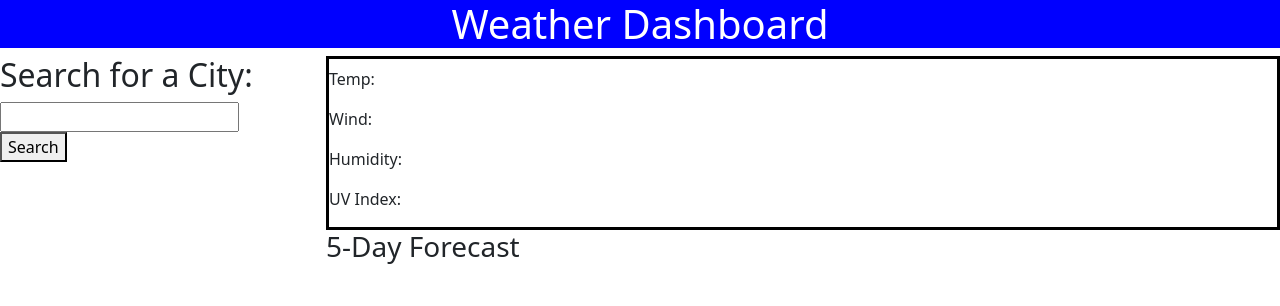
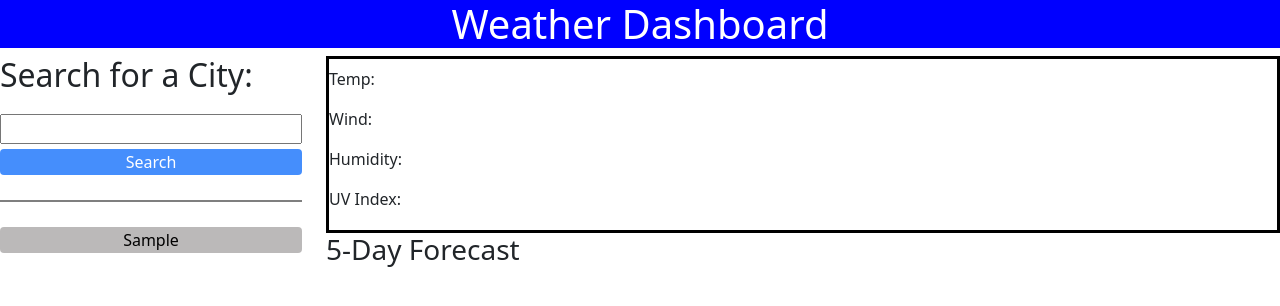
Before and after one commit to Morettilouie/weather-dashboard, a plain HTML site: page index.html in a window 1280 px wide. Both pictures are taken after typing "Sample" into the empty fields and a click on the button "Search". Drawn offline with nearby package versions, Linux system fonts and the light colour scheme; no server answers.

Commit message:
fixed future weather bug and added history buttons

```diff
--- a/assets/css/style.css
+++ b/assets/css/style.css
@@ -22,3 +22,25 @@ header {
     margin: 0 auto;
     flex: space-between;
 }
+button {
+    width: 100%;
+    margin: 5px 0;
+    border: none;
+    border-radius: 4px;
+}
+.search-container {
+    border-bottom: rgb(0, 0, 0, 0.5) 2px solid;
+}
+form, #search-history {
+    margin: 20px 0;
+}
+input {
+    width: 100%;
+}
+.search-bar {
+    background-color: rgb(69, 142, 252);
+    color: white;
+}
+.history-item {
+    background-color: rgb(187, 185, 185);
+}
--- a/assets/js/script.js
+++ b/assets/js/script.js
@@ -28,7 +28,19 @@
 
     cityHistory.push(city);
     localStorage.setItem("Search History", cityHistory);
+    loadHistory(cityHistory);
 
+}
+
+var searchHistoryEl = document.querySelector("#search-history");
+var loadHistory = function (cityHistory) {
+    searchHistoryEl.textContent = "";
+    for (i = 0; i < cityHistory.length; i++){
+        var historyItemEl = document.createElement("button");
+        historyItemEl.classList = "history-item";
+        historyItemEl.textContent = cityHistory[i];
+        searchHistoryEl.appendChild(historyItemEl);
+    }
 }
 
 
@@ -54,8 +66,6 @@
             futureContainerEl.innerHTML = "";
             forecastDisplay(temp, humid, windSpeed, UV);
 
-            history = localStorage.getItem("Search History");
-            console.log(history);
 
             var futureHeaderEl = document.createElement("h3");
             futureHeaderEl.classList = "col-12";
@@ -117,7 +127,7 @@
     wind.textContent = windSpeed + " MPH";
     var uvIndex = document.querySelector(".uv-index");
     uvIndex.textContent = UV;
-    uvIndex.classList = "text-light"
+    uvIndex.classList.add("text-light");
     if (UV < 3) {
         uvIndex.style.backgroundColor = "green";
     }
@@ -136,3 +146,4 @@
 }
 
 userFormEl.addEventListener("submit", formSearchHandler);
+historyItemEl.addEventListener("click", getCityInfo(cityHistory))
--- a/index.html
+++ b/index.html
@@ -16,11 +16,11 @@
     </header>
     <main class="row">
         <div class="col-12 col-md-3">
-            <div class="col-12">
+            <div class="search-container col-12">
                 <h2>Search for a City:</h2>
                 <form id="user-form">
                     <input id="city-name" type="text" autofocus="true" />
-                    <button type="submit">Search</button>
+                    <button class="search-bar" type="submit">Search</button>
                 </form>
             </div>
             <div id="search-history" class="col-12">
```
Also changed, not shown: 1 other file.
